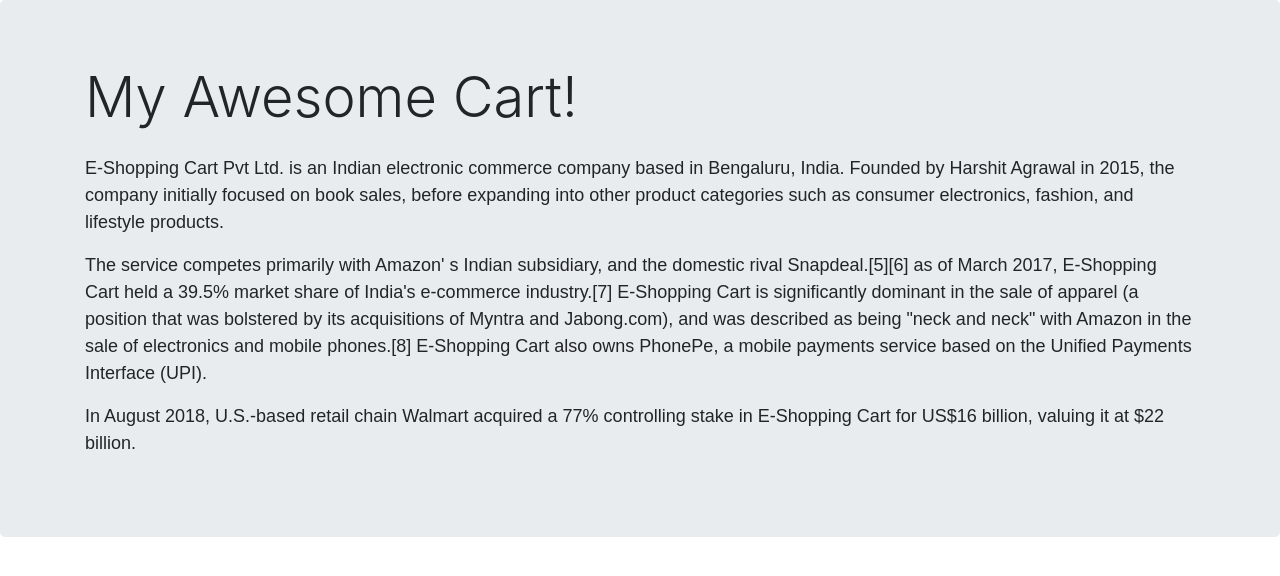
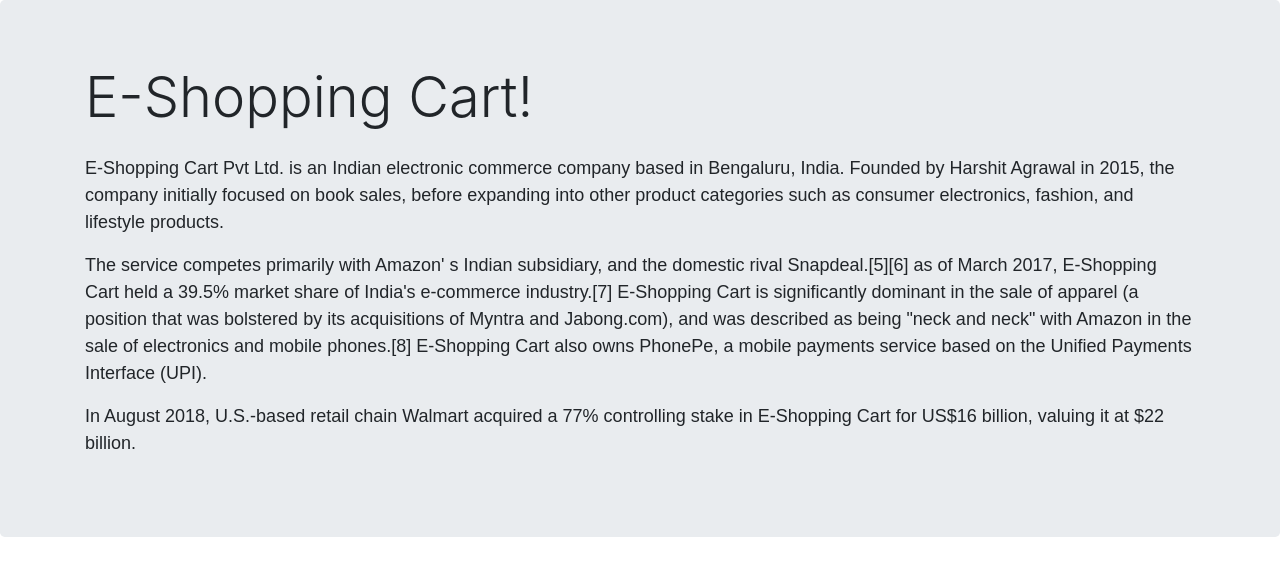
Before and after one commit to harshitag98/E-Shopping-Cart, a Django app: page /shop/about/ in a window 1280 px wide. Shown: the part 56-632 px from the top of the page. Run offline with Django 3.2, Linux system fonts and the light colour scheme; some libraries are stand-ins or nearby versions.

Commit message:
minor changes

```diff
--- a/shop/templates/shop/about.html
+++ b/shop/templates/shop/about.html
@@ -9,7 +9,7 @@
     <!-- Main jumbotron for a primary marketing message or call to action -->
     <div class="jumbotron">
         <div class="container">
-            <h1 class="display-4 mb-4">My Awesome Cart!</h1>
+            <h1 class="display-4 mb-4">E-Shopping Cart!</h1>
             <p style="font-size: large; font-family: Arial, Helvetica, sans-serif;">E-Shopping Cart Pvt Ltd. is an Indian electronic commerce company based in Bengaluru, India. Founded by
                 Harshit Agrawal in 2015, the company initially focused on book sales, before expanding
                 into other product categories such as consumer electronics, fashion, and lifestyle products.</p>
```
Also changed, not shown: db.sqlite3.
